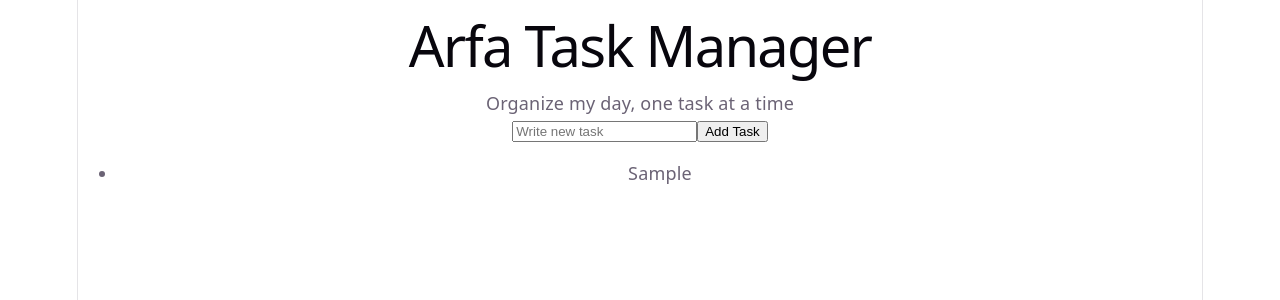
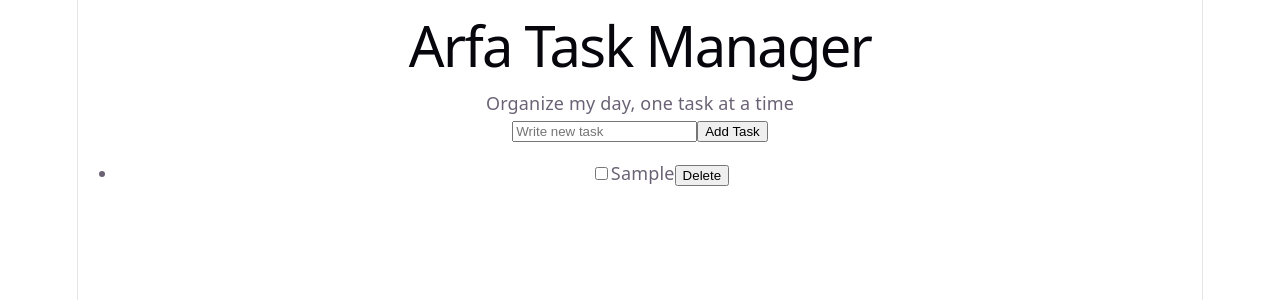
Before and after one commit to ArfaMahnoor/aurex-fullstack-internship-arfa, a React (Vite) app in the folder week-1-react-task-manager/: page / in a window 1280 px wide. Both pictures are taken after typing "Sample" into the empty fields and a click on the button "Add Task". Shown: the top 300 px of the page. Built offline with nearby package versions, Linux system fonts and the light colour scheme.

Commit message:
Add task list, completion and deletion

```diff
--- a/week-1-react-task-manager/src/App.jsx
+++ b/week-1-react-task-manager/src/App.jsx
@@ -1,6 +1,7 @@
 import { useState } from "react";
 import Header from "./components/Header";
 import TaskForm from "./components/TaskForm";
+import TaskList from "./components/TaskList";
 
 function App() {
   const [tasks, setTasks] = useState([]);
@@ -10,15 +11,23 @@ function App() {
     setTasks([...tasks, newTask]);
   }
 
+  function toggleTask(id) {
+    setTasks(
+      tasks.map((task) =>
+        task.id === id ? { ...task, completed: !task.completed } : task,
+      ),
+    );
+  }
+
+  function deleteTask(id) {
+    setTasks(tasks.filter((task) => task.id !== id));
+  }
+
   return (
     <div>
       <Header />
       <TaskForm onAddTask={addTask} />
-      <ul>
-        {tasks.map((task) => (
-          <li key={task.id}>{task.text}</li>
-        ))}
-      </ul>
+      <TaskList tasks={tasks} onToggle={toggleTask} onDelete={deleteTask} />
     </div>
   );
 }
--- /dev/null
+++ b/week-1-react-task-manager/src/components/TaskItem.jsx
@@ -0,0 +1,19 @@
+function TaskItem({ task, onToggle, onDelete }) {
+  return (
+    <li>
+      <input
+        type="checkbox"
+        checked={task.completed}
+        onChange={() => onToggle(task.id)}
+      />
+      <span
+        style={{ textDecoration: task.completed ? "line-through" : "none" }}
+      >
+        {task.text}
+      </span>
+      <button onClick={() => onDelete(task.id)}>Delete</button>
+    </li>
+  );
+}
+
+export default TaskItem;
--- /dev/null
+++ b/week-1-react-task-manager/src/components/TaskList.jsx
@@ -0,0 +1,22 @@
+import TaskItem from "./TaskItem";
+
+function TaskList({ tasks, onToggle, onDelete }) {
+  if (tasks.length === 0) {
+    return <p>no task ,Add new task</p>;
+  }
+
+  return (
+    <ul>
+      {tasks.map((task) => (
+        <TaskItem
+          key={task.id}
+          task={task}
+          onToggle={onToggle}
+          onDelete={onDelete}
+        />
+      ))}
+    </ul>
+  );
+}
+
+export default TaskList;
```
